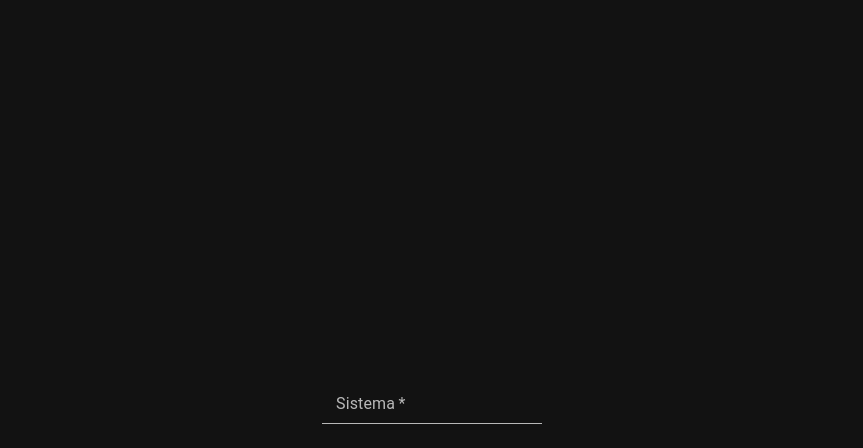
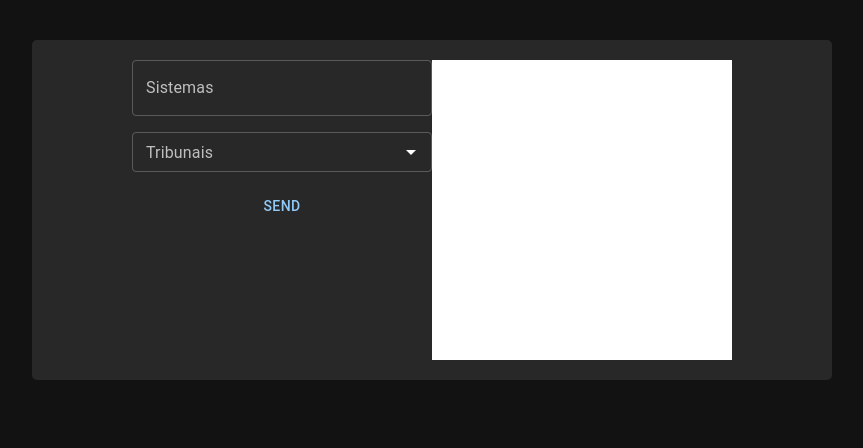
Before and after one commit to MichelangeloCali/JSONsystem-WHOM, a Next.js app: page / in a window 1280 px wide. Shown: the top 448 px of the page, without its empty margins (208-1071 px from the left). Built offline with nearby package versions, Linux system fonts and the light colour scheme.

Commit message:
feat: json view configured

```diff
--- a/src/app/global.ts
+++ b/src/app/global.ts
@@ -43,7 +43,6 @@ export const GlobalStyle = createGlobalStyle`
     align-items: center;
     justify-content: center;
     width: 100vw;
-    height: 100vh;
     background: var(--background);
     -webkit-font-smoothing: antialiased;
   }
@@ -65,4 +64,8 @@ export const GlobalStyle = createGlobalStyle`
     opacity: 0.6;
     cursor: not-allowed;
   }
+
+
+
+
 `
--- a/src/app/page.tsx
+++ b/src/app/page.tsx
@@ -2,7 +2,7 @@
 
 import { ThemeProvider, createTheme } from '@mui/material/styles'
 import CssBaseline from '@mui/material/CssBaseline'
-import { Forms } from '@/pages/Forms/Forms'
+import { Forms } from '@/components/Forms/Forms'
 import { GlobalStyle } from './global'
 
 const theme = createTheme({
--- /dev/null
+++ b/src/components/Forms/Forms.style.ts
@@ -0,0 +1,11 @@
+import styled from 'styled-components'
+
+export const Container = styled.div`
+  display: flex;
+  justify-content: center;
+  background-color: #282828;
+  margin-top: 40px;
+  padding: 20px;
+  width: 800px;
+  border-radius: 5px;
+`
--- /dev/null
+++ b/src/components/Forms/Forms.tsx
@@ -0,0 +1,81 @@
+import { useState } from 'react'
+import {
+  FormControl,
+  Box,
+  Autocomplete,
+  TextField,
+  Button,
+} from '@mui/material'
+import { useForm } from 'react-hook-form'
+import { Container } from './Forms.style'
+
+export const Forms = () => {
+  const { register, handleSubmit } = useForm()
+  const [output, setOutput] = useState('')
+
+  // eslint-disable-next-line @typescript-eslint/no-explicit-any
+  const setData = (data: any) => {
+    setOutput(JSON.stringify(data, null, 2))
+  }
+  console.log(output)
+
+  const sistemas = [
+    'tjpe_pe',
+    'tjma_1',
+    'tjsp_2',
+    'procon',
+    'secretaria_fazenda',
+    'sefaz_ma',
+  ]
+
+  return (
+    <Container>
+      <FormControl
+        style={{
+          display: 'flex',
+          gap: '1rem',
+          width: '300px',
+          borderRadius: '5px',
+        }}
+      >
+        <TextField
+          type="name"
+          variant="outlined"
+          label="Sistemas"
+          {...register('Sistemas')}
+        />
+
+        <Autocomplete
+          options={sistemas}
+          renderInput={(params) => (
+            <TextField
+              {...params}
+              label="Tribunais"
+              {...register('Tribunais')}
+            />
+          )}
+          size="small"
+          color="secondary"
+          {...register('Tribunais')}
+        />
+        <Button type="submit" color="primary" onClick={handleSubmit(setData)}>
+          Send
+        </Button>
+      </FormControl>
+      <Box
+        sx={{
+          width: 300,
+          color: 'black',
+          height: 300,
+          backgroundColor: 'white',
+          '&:hover': {
+            backgroundColor: 'primary.main',
+            opacity: [0.9, 0.8, 0.7],
+          },
+        }}
+      >
+        {output}
+      </Box>
+    </Container>
+  )
+}
--- a/src/pages/Forms/Forms.tsx
+++ /dev/null
@@ -1,19 +0,0 @@
-import { Container, FormControl, InputLabel, Input } from '@mui/material'
-
-export const Forms = () => {
-  return (
-    <Container
-      style={{
-        display: 'flex',
-        justifyContent: 'center',
-      }}
-    >
-      <FormControl>
-        <InputLabel required htmlFor="name">
-          Sistema
-        </InputLabel>
-        <Input type="name" />
-      </FormControl>
-    </Container>
-  )
-}
```
